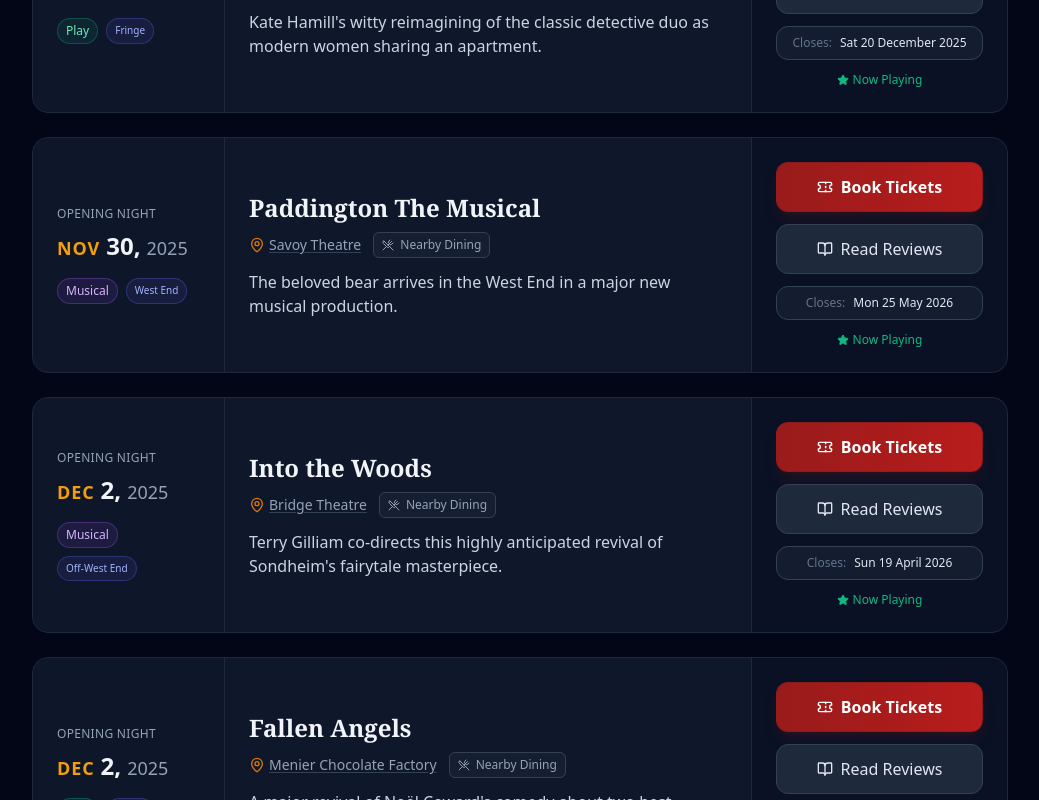
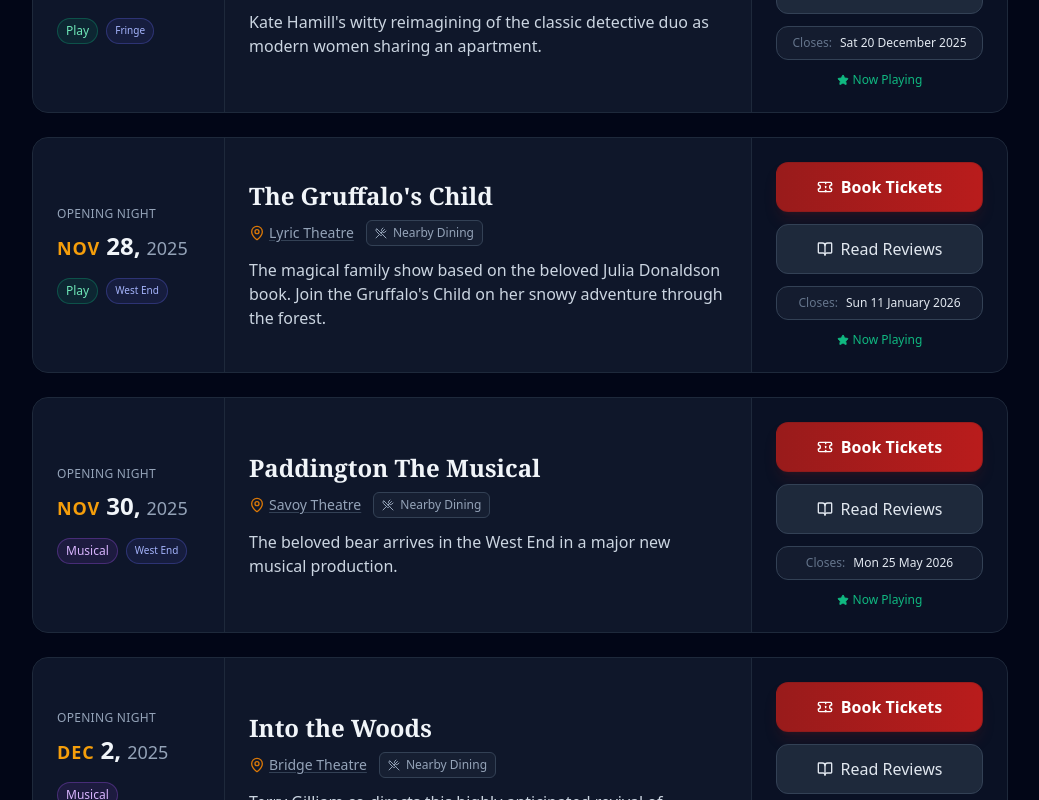
Before and after one commit to RichardMPS/theatre-watson, a React (Vite) app: page / in a window 1280 px wide. Shown: the part 7820-8620 px from the top of the page, without its empty margins (120-1159 px from the left). Built offline with nearby package versions, Linux system fonts and the light colour scheme.

Commit message:
Add seasonal family shows at Nimax theatres
Added two Christmas/family shows:
- The Gruffalo's Child at Lyric Theatre (2025-11-28 to 2026-01-11)
- Maddie Moate's Very Curious Christmas at Garrick Theatre (2025-12-12 to 2026-01-04)

Completes Nimax theatres coverage for current season.

```diff
--- a/src/App.jsx
+++ b/src/App.jsx
@@ -989,6 +989,28 @@ const TheatreTracker = () => {
       type: "musical",
       description: "The phenomenon pop musical about Henry VIII's six wives. These Tudor queens take the mic to remix 500 years of history.",
       bookingUrl: "https://sixthemusical.com/london/tickets/"
+    },
+    {
+      id: 457,
+      title: "The Gruffalo's Child",
+      venue: "Lyric Theatre",
+      locationType: "west-end",
+      date: "2025-11-28",
+      closingDate: "2026-01-11",
+      type: "play",
+      description: "The magical family show based on the beloved Julia Donaldson book. Join the Gruffalo's Child on her snowy adventure through the forest.",
+      bookingUrl: "https://nimaxtheatres.com/shows/the-gruffalos-child-2025/"
+    },
+    {
+      id: 458,
+      title: "Maddie Moate's Very Curious Christmas",
+      venue: "Garrick Theatre",
+      locationType: "west-end",
+      date: "2025-12-12",
+      closingDate: "2026-01-04",
+      type: "play",
+      description: "Olivier-nominated STEM adventure in Santa's workshop. Interactive science experiments and festive fun for all the family.",
+      bookingUrl: "https://nimaxtheatres.com/shows/maddies-curious-christmas-live-on-stage/"
     }
   ];
 
```
